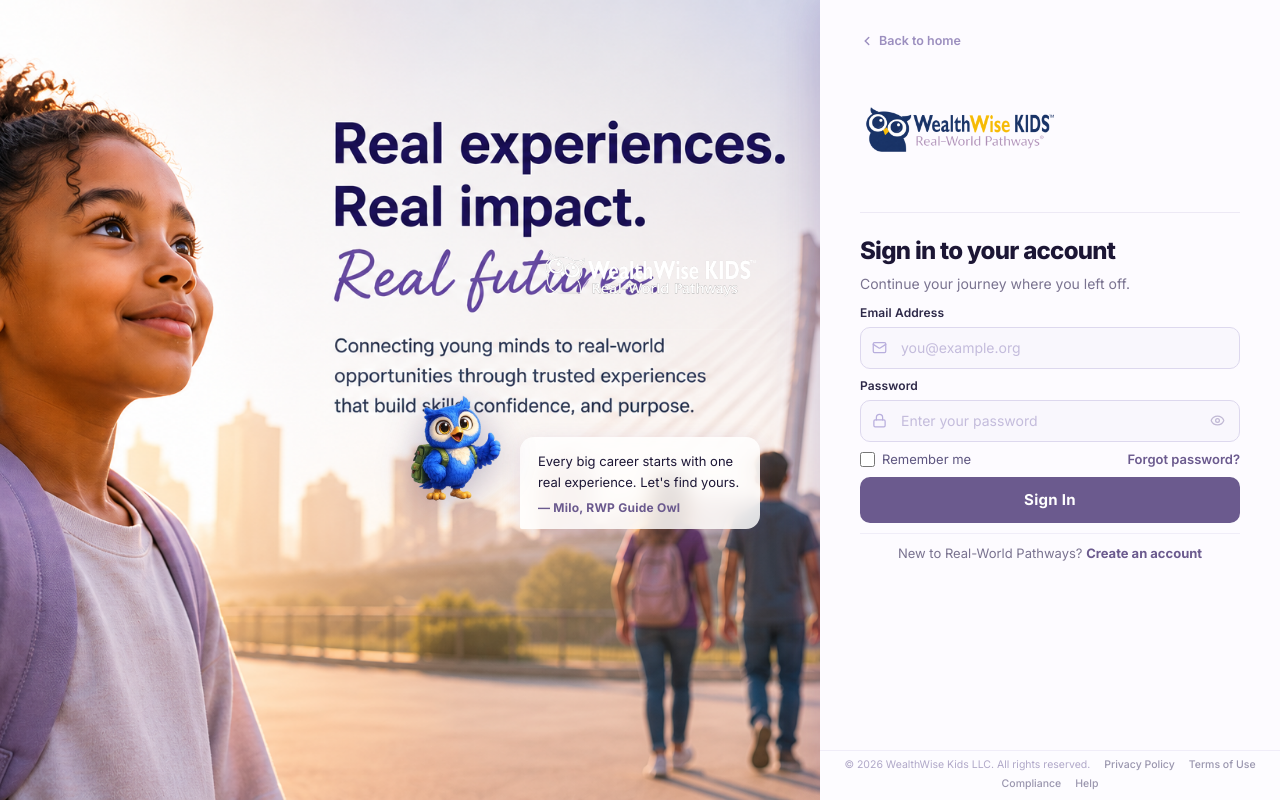
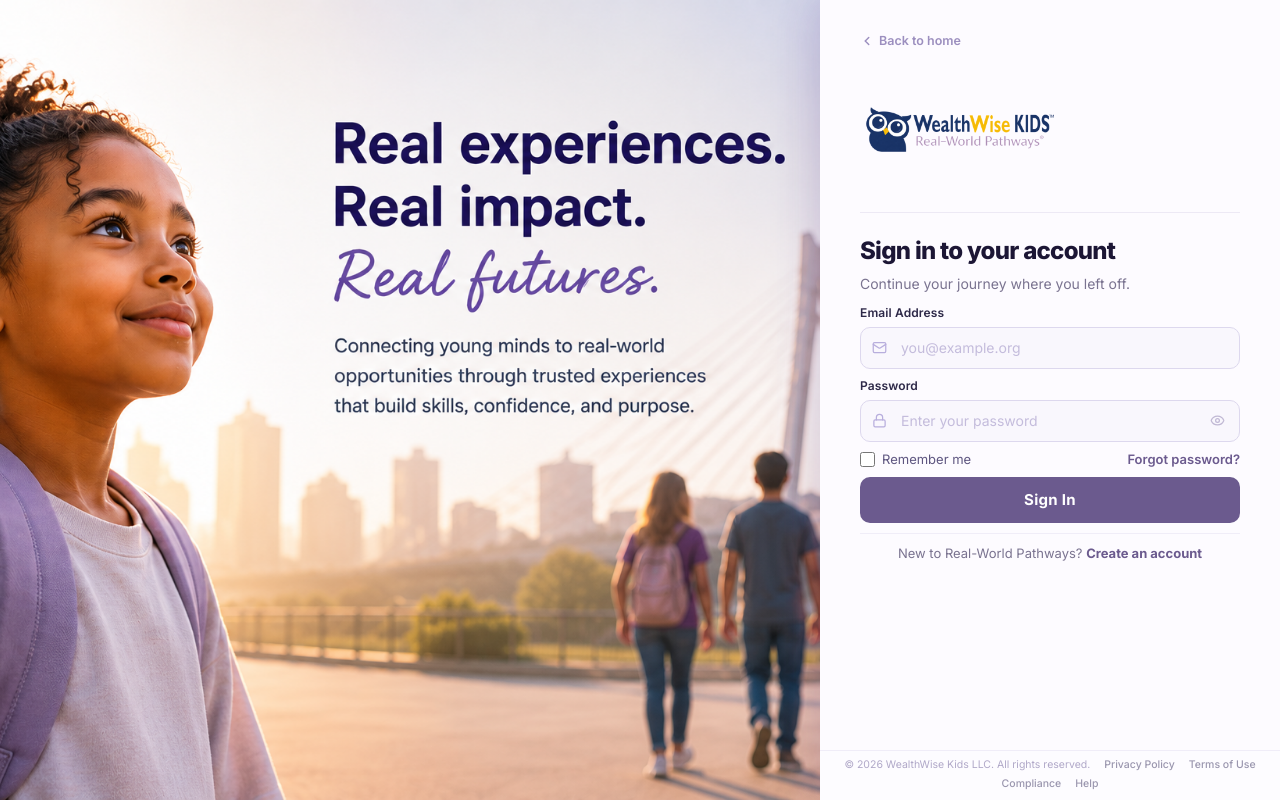
Before and after one commit to molaiya1/rwp-platform, a Next.js app: page /login in a window 1280 px wide. Built offline with nearby package versions, Linux system fonts and the light colour scheme.

Commit message:
Login hero: remove all JSX overlays — pure background image

```diff
--- a/app/login/page.tsx
+++ b/app/login/page.tsx
@@ -253,23 +253,6 @@ export default function LoginPage() {
         {/* ── Hero photo section ── */}
         <section className={styles.hero}>
 
-          {/* Logo — white on dark photo */}
-          <div className={styles.heroLogoWrap}>
-            {/* eslint-disable-next-line @next/next/no-img-element */}
-            <img src="/logo-wwk-rwp-white.png" alt="WealthWise KIDS™ Real-World Pathways" className={styles.heroLogoImg} />
-          </div>
-
-          {/* Milo quote bubble */}
-          <div className={styles.miloRow}>
-            {/* eslint-disable-next-line @next/next/no-img-element */}
-            <img src="/milo-3d.png" alt="Milo the owl" className={styles.miloImg} />
-            <div className={styles.miloQuote}>
-              <p className={styles.miloQuoteText}>
-                Every big career starts with one real experience. Let&apos;s find yours.
-              </p>
-              <p className={styles.miloQuoteBy}>— Milo, RWP Guide Owl</p>
-            </div>
-          </div>
 
         </section>
 
```
